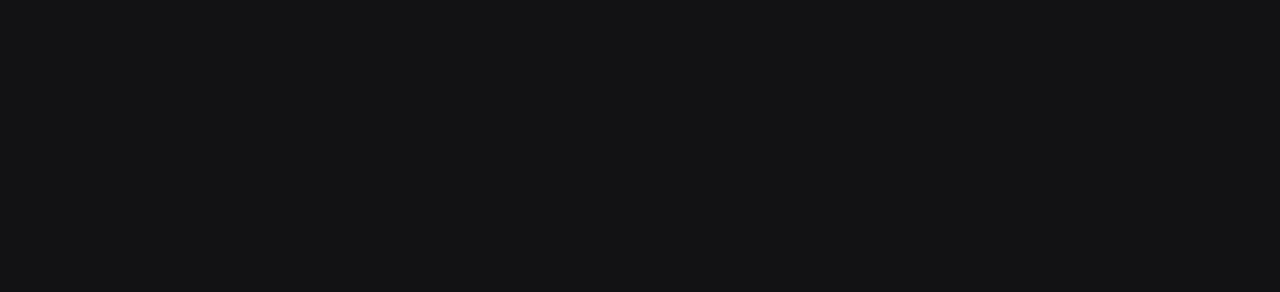
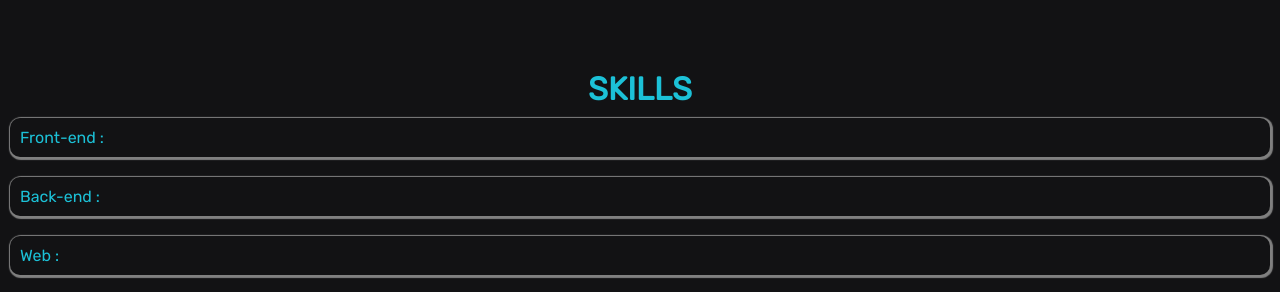
Before and after one commit to weriston-gif/Portifolio, a Next.js app: page / in a window 1280 px wide. Shown: the part 730-1022 px from the top of the page. Before the commit the page ends 800 px from the top, so only its background shows below. Built offline with nearby package versions, Linux system fonts and the light colour scheme.

Commit message:
exlusão node

```diff
--- /dev/null
+++ b/components/Softskill/index.jsx
@@ -0,0 +1,26 @@
+import React, { useEffect, useState } from 'react'
+import { Container, Content, Ul, Li, TitleProject, Url, Created_at } from '../style-project'
+
+
+
+export default function Softskill() {
+
+    return (
+        <>
+            <h1>SKILLS</h1>
+            <Ul>
+                <Li>
+                    Front-end :
+                </Li>
+                <Li>
+                    Back-end :
+                </Li>
+                <Li>
+                    Web :
+                </Li>
+            </Ul>
+
+
+        </>
+    )
+}
--- a/package.json
+++ b/package.json
@@ -9,14 +9,16 @@
     "lint": "next lint"
   },
   "dependencies": {
+    "bootstrap": "^5.2.3",
     "next": "12.1.0",
     "react": "17.0.2",
+    "react-bootstrap": "^2.7.0",
     "react-dom": "17.0.2",
     "react-icons": "^4.3.1",
     "styled-components": "^5.3.3"
   },
   "devDependencies": {
     "eslint": "8.9.0",
-    "eslint-config-next": "12.1.0"
+    "eslint-config-next": "^0.2.4"
   }
 }
--- a/src/pages/index.jsx
+++ b/src/pages/index.jsx
@@ -1,9 +1,11 @@
 import { FaArrowRight } from 'react-icons/fa'
 import { Container, Content, Infos, Name, Function, Intro, LinkProjects, Logo, Img } from '../../styles/indexStyle'
 import Link from 'next/link'
+import Softskill from '../../components/Softskill'
 
 export default function Home() {
   return (
+    <>
       <Container>
         <Content>
           <Infos>
@@ -22,5 +24,7 @@ export default function Home() {
           </Logo>
         </Content>
       </Container>
+      <Softskill />
+    </>
   )
 }
```
Also changed, not shown: 2 other files (tests, documents, lock files or other folders). Lines whose indentation alone changed are shown as unchanged.
